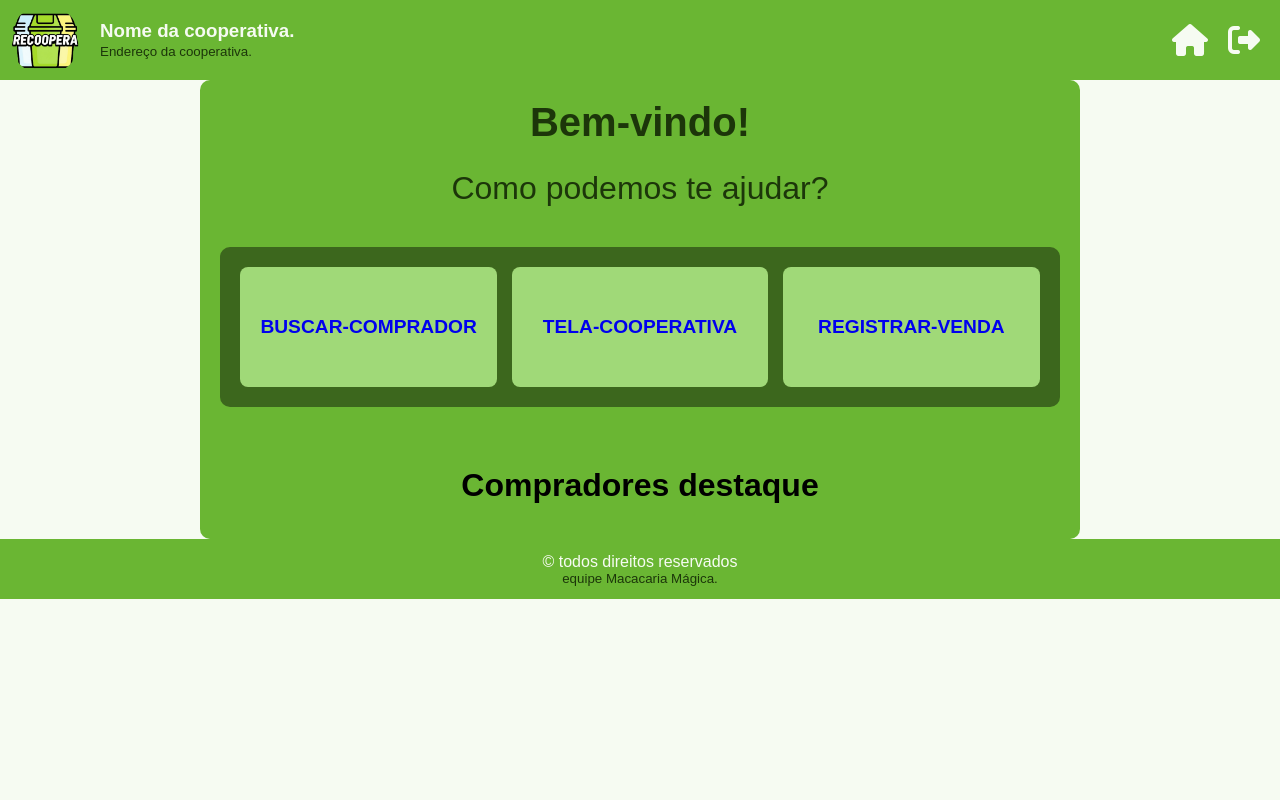
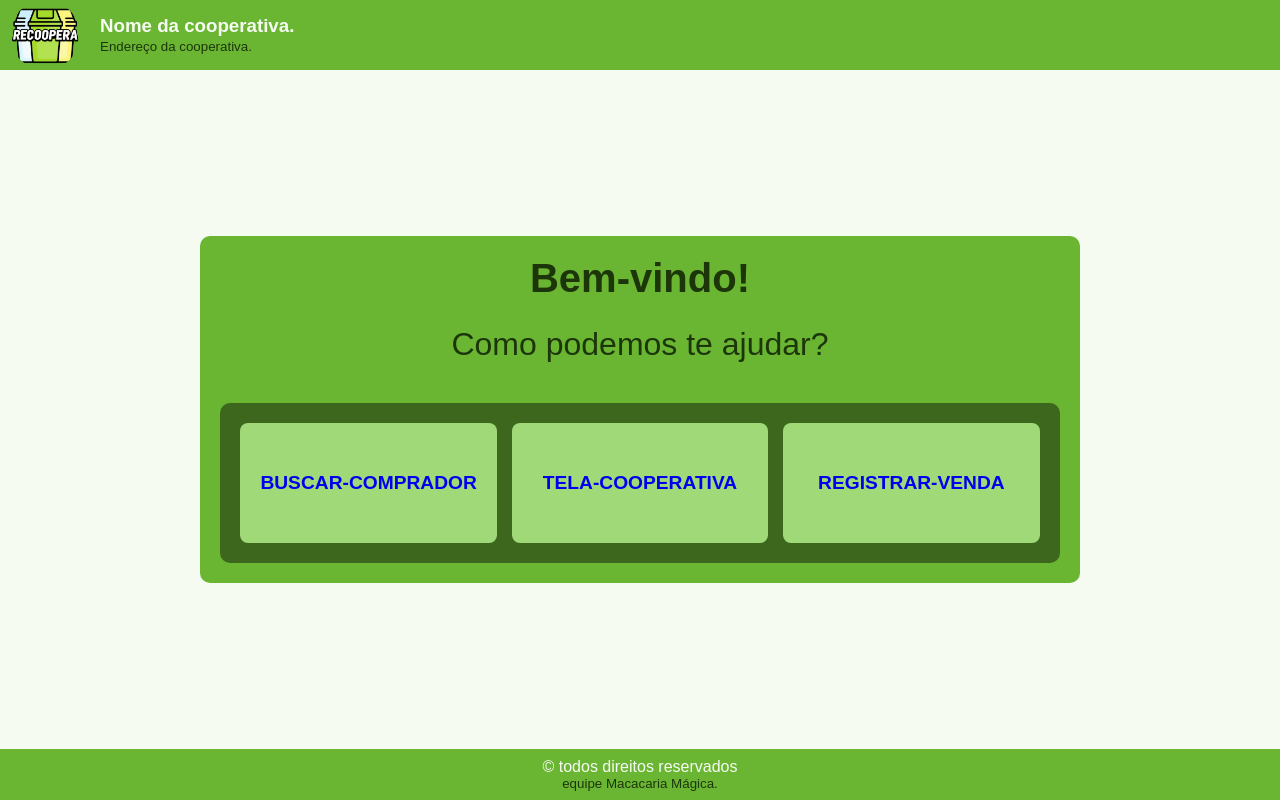
Before and after one commit to gustav0-rdg/tcc_cooperativas, a Flask app: page /pagina-inicial in a window 1280 px wide. Run offline with Flask 3, Linux system fonts and the light colour scheme; some libraries are stand-ins or nearby versions.

Commit message:
ultimo ajuste

```diff
--- a/templates/tela_inicial.html
+++ b/templates/tela_inicial.html
@@ -10,13 +10,13 @@
     <link rel="stylesheet" href="/static/css/root-de-cores.css">
 </head>
 <body>
-
     {% include 'includes/header.html' %}
+    <div class="corpo">
         <main class="acoes">
             <h1>Bem-vindo!</h1>
             <p>Como podemos te ajudar?</p>
             <section class="acoes__cooperativa">
-            <!-- Botão que leva a pagina procurar compradores  -->
+
                 <button class="acoes__cooperativa-btn">
                     <a href="/buscar-comprador">buscar-comprador</a>
                  </button>
@@ -30,13 +30,9 @@
                  </button>
 
             </section>
-        <!-- Seção que mostra Comprador com mais  destaque  -->
-        <section class="acoes__compradores">
-            <h2>Compradores destaque</h2>
-        </section>
         </main>
+    </div>
+
     {% include 'includes/footer.html' %}
-      <!-- LINK das fontes  -->
-    <script src="https://kit.fontawesome.com/2fcc2a2373.js" crossorigin="anonymous"></script>
 </body>
 </html>
```
Lines whose indentation alone changed are shown as unchanged.
